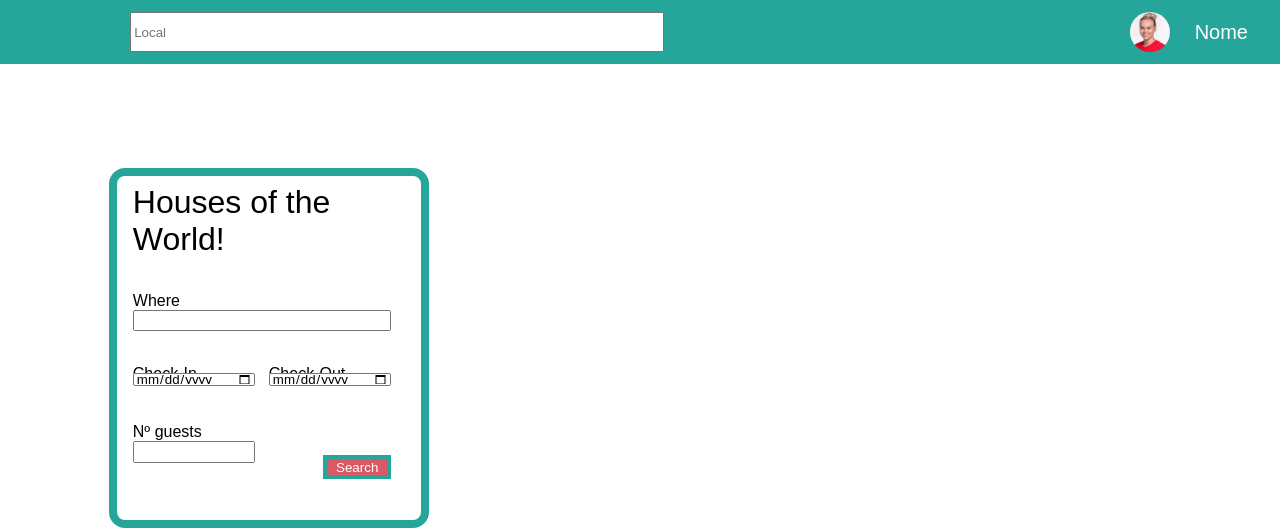
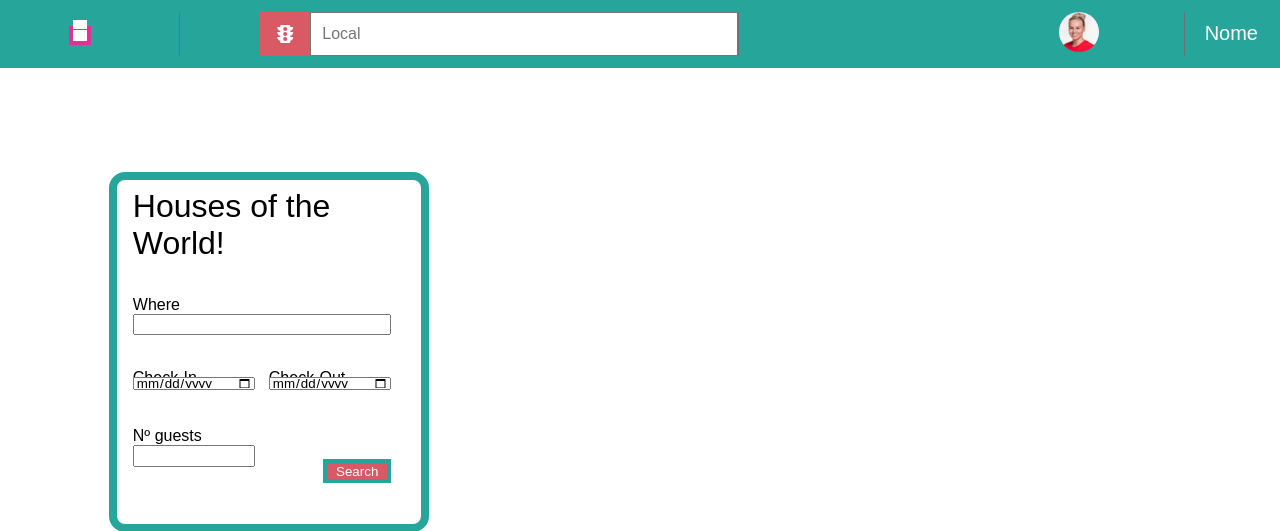
Before and after one commit to anamargaridarl/MIEIC_LTW_PROJ, a PHP site: page /testNav.php in a window 1280 px wide. Shown: the top 531 px of the page. Run offline with PHP 8.4, Linux system fonts and the light colour scheme.

Commit message:
finished navbar

```diff
--- a/css/navbar.css
+++ b/css/navbar.css
@@ -1,44 +1,92 @@
 @import url("palette.css");
-
-#navbar
-{
-    padding:0.75em;
-    background-color:  var(--blue-color);
+#navbar {
+    padding: 0.75em;
+    background-color: var(--blue-color);
     display: flex;
     flex-direction: row;
     flex-wrap: nowrap;
     justify-content: flex-end;
 }
 
-#navbar input{
-    margin-right: 35em;
-    height: 3em;
-    width:40em;
-
+#logo {
+    padding-right: 5em;
 }
 
-p{
-    margin:0;
+* {
+    box-sizing: border-box;
 }
 
-#profile{
-    height:1em;
+
+/* Style the input container */
+
+.input-container {
+    display: flex;
+    width: 35em;
+    padding-left: 5em;
+    margin-right: 20em;
+    border-width: 0.5px;
+    border-left-style: solid;
+    border-right-style: solid;
+    border-color: var(--grey-color);
 }
 
-#profile img{
+
+/* Style the form icons */
+
+.material-icons {
+    padding: 10px;
+    background: var(--pink-color);
+    color: white;
+    min-width: 50px;
+    text-align: center;
+}
+
+
+/* Style the input fields */
+
+.input-field {
+    width: 100%;
+    padding: 10px;
+    outline: none;
+    font-size: 1em;
+}
+
+.input-field:focus {
+    border: 2px solid var(--pink-color);
+}
+
+p {
+    margin: 0;
+}
+
+#profile {
+    display: grid;
+    grid-template-columns: 1fr 1fr;
+    grid-template-areas: "login", "signin";
+}
+
+#profile:first-child {
+    grid-area: login;
+}
+
+#profile:second-child {
+    grid-area: signin;
+}
+
+#profile p {
+    margin-right: 0.5em;
+    margin-left: 1em;
+    padding-top: 0.5em;
+    padding-left: 1em;
+    padding-bottom: 0.5em;
+    font-size: 1.25em;
+    border-width: 0.5px;
+    border-left-style: solid;
+    border-color: var(--grey-color);
+    color: var(--white-color);
+}
+
+#profile img {
     border-radius: 100px;
     max-height: 2.5em;
 }
-
-#profile img, #profile p{
-    display: inline;
-    vertical-align:middle;
-}
-
-
-#profile p {
-    color: var(--white-color);
-    padding-left: 1em;
-    padding-right: 1em;
-    font-size: 1.25em;
-}
--- a/navBar.php
+++ b/navBar.php
@@ -1,15 +1,23 @@
 <nav id="navbar">
 
-<p>
-<div class="input-container">
-    <i class="fa fa-user icon"></i>
+  <div id="logo">
+  <img src="images/logodemo.png" alt="Logo">
+  </div>
+
+  <div class="input-container">
+    <i class="material-icons">traffic</i>
     <input class="input-field" type="text" placeholder="Local" name="Location">
   </div>
 
-</p>
+
 <div id= "profile">
 <img src="images/profile_pic_resize.jpg" alt="Profile Picture">
 <p> Nome </p>
 </div>
 
+<!-- <div id= "profile">
+<p> SignUp </p>
+<p> LogIn </p>
+</div>  -->
+
 </nav>
--- a/testNav.php
+++ b/testNav.php
@@ -7,6 +7,7 @@
   <meta name="viewport" content="width=device-width, initial-scale=1">
   <link href="css/homepage.css" rel="stylesheet">
   <link href="css/navbar.css" rel="stylesheet">
+  <link rel="stylesheet" href="https://fonts.googleapis.com/icon?family=Material+Icons">
 
 </head>
 
```
Also changed, not shown: images/logodemo.png (added).
